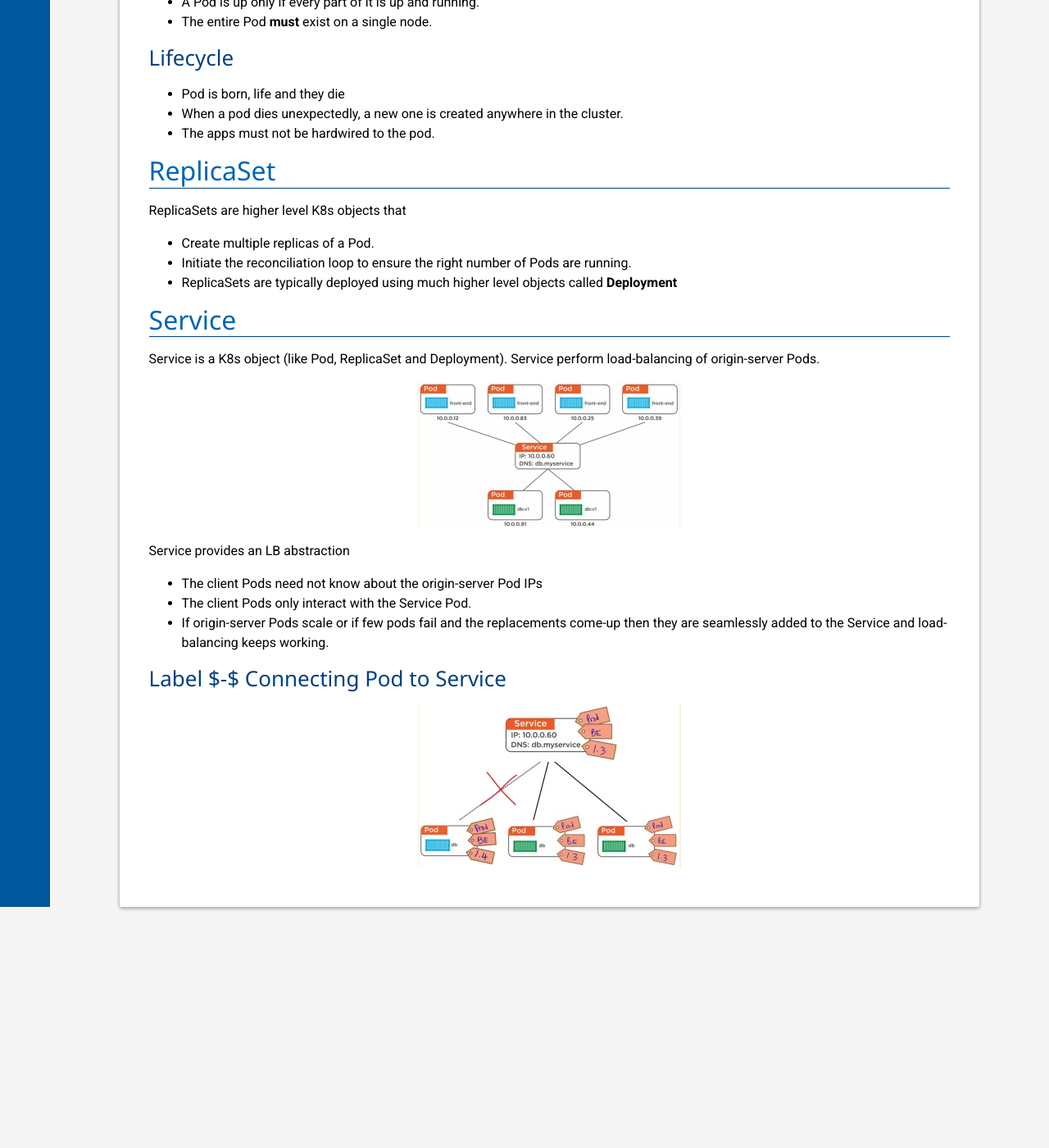
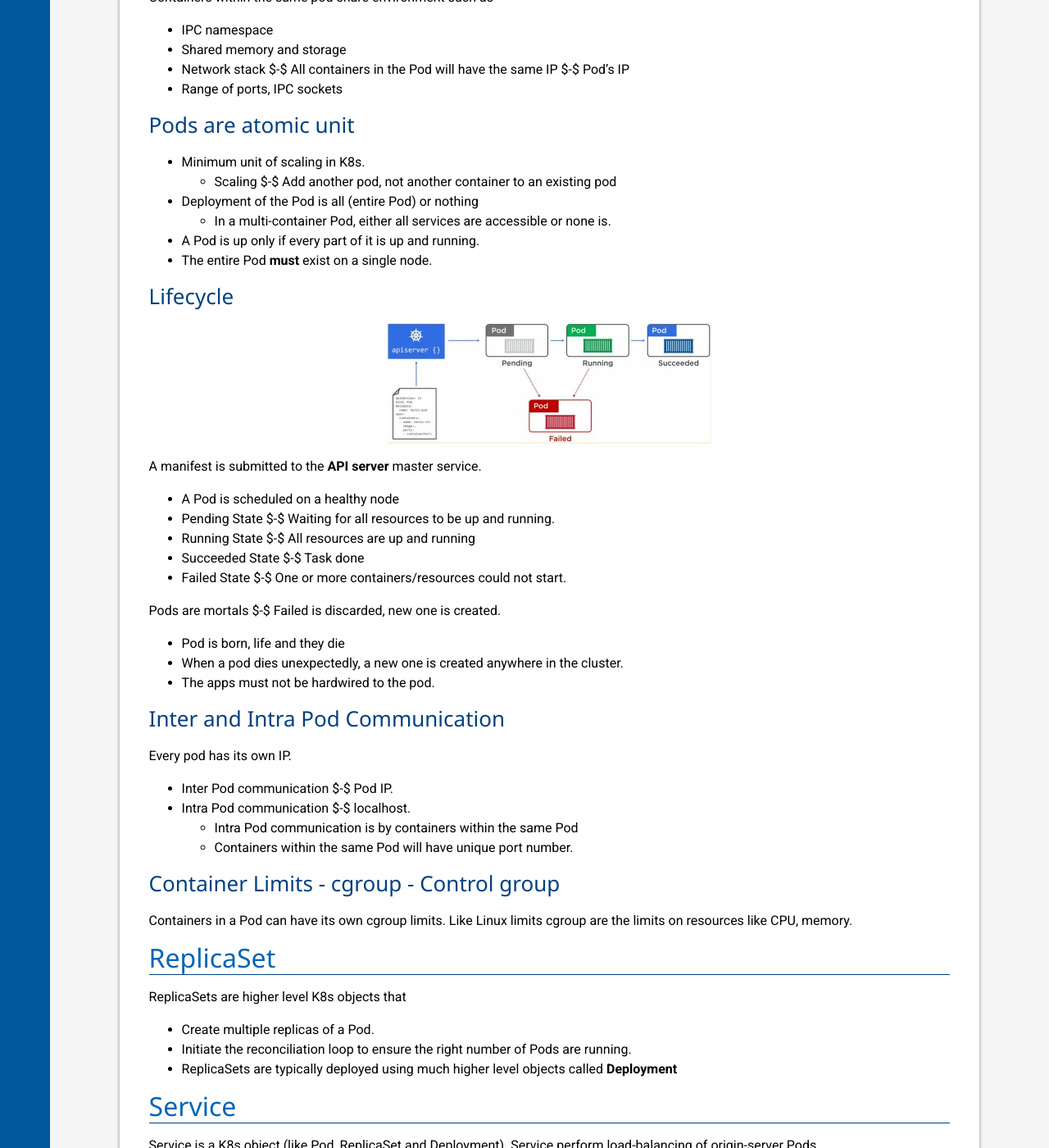
Before and after one commit to cafeduke/cafeduke.github.io, a Jekyll site: the page built from _posts/cloud/2018-07-27-kubernetes.md, in a window 1280 px wide and 1400 px high, scrolled down 3793 px. Shown: the whole window at 82% size. Built offline with Jekyll 4.4.1, drawn with Linux system fonts in a browser that asks for light colours; nearby versions of some CDN libraries; some of the changed text lies outside the part shown.

Commit message:
Cloud: Kube v2

```diff
--- a/_posts/cloud/2018-07-27-kubernetes.md
+++ b/_posts/cloud/2018-07-27-kubernetes.md
@@ -100,27 +100,64 @@
 
 A container cannot directly run in K8s cluster. One or more tightly coupled containers always run inside Pods.
 
-> Pod is the atomic unit of deployment in K8s world acting as a sandbox to run one/more containers within.
+> Pod is the atomic unit of deployment in K8s world, providing a shared execution environment to run one/more tightly coupled containers within.
+
+| Technology     | Atomic Unit Of Scheduling |
+| -------------- | ------------------------- |
+| Virtualization | VM                        |
+| Docker         | Container                 |
+| Kubernetes     | Pod                       |
 
 Containers within the same pod share environment such as
 
 - IPC namespace
 - Shared memory and storage
 - Network stack $-$ All containers in the Pod will have the same IP $-$ Pod's IP
+- Range of ports, IPC sockets
 
 ## Pods are atomic unit
 
 - Minimum unit of scaling in K8s.
   - Scaling $-$ Add another pod, not another container to an existing pod
 - Deployment of the  Pod is all (entire Pod) or nothing
+  - In a multi-container Pod, either all services are accessible or none is.
 - A Pod is up only if every part of it is up and running.
 - The entire Pod **must**  exist on a single node.
 
 ## Lifecycle
 
+![PodLifecycle](/assets/images/cloud/PodLifecycle.jpg)
+
+
+
+A manifest is submitted to the **API server** master service.
+
+- A Pod is scheduled on a healthy node
+- Pending State $-$ Waiting for all resources to be up and running.
+- Running State $-$ All resources are up and running
+- Succeeded State $-$ Task done
+- Failed State $-$ One or more containers/resources could not start.
+
+Pods are mortals $-$ Failed is discarded, new one is created.
+
 - Pod is born, life and they die
 - When a pod dies unexpectedly, a new one is created anywhere in the cluster.
 - The apps must not be hardwired to the pod.
+
+## Inter and Intra Pod Communication
+
+Every pod has its own IP.
+
+- Inter Pod communication $-$ Pod IP.
+- Intra Pod communication $-$ localhost.
+  - Intra Pod communication is by containers within the same Pod
+  - Containers within the same Pod will have unique port number.
+
+## Container Limits - cgroup - Control group
+
+Containers in a Pod can have its own cgroup limits. Like Linux limits cgroup are the limits on resources like CPU, memory.
+
+
 
 # ReplicaSet
 
```
Also changed, not shown: other parts of _posts/cloud/2018-07-27-kubernetes.md (+1 -1 lines), assets/images/cloud/PodLifecycle.jpg (added).
